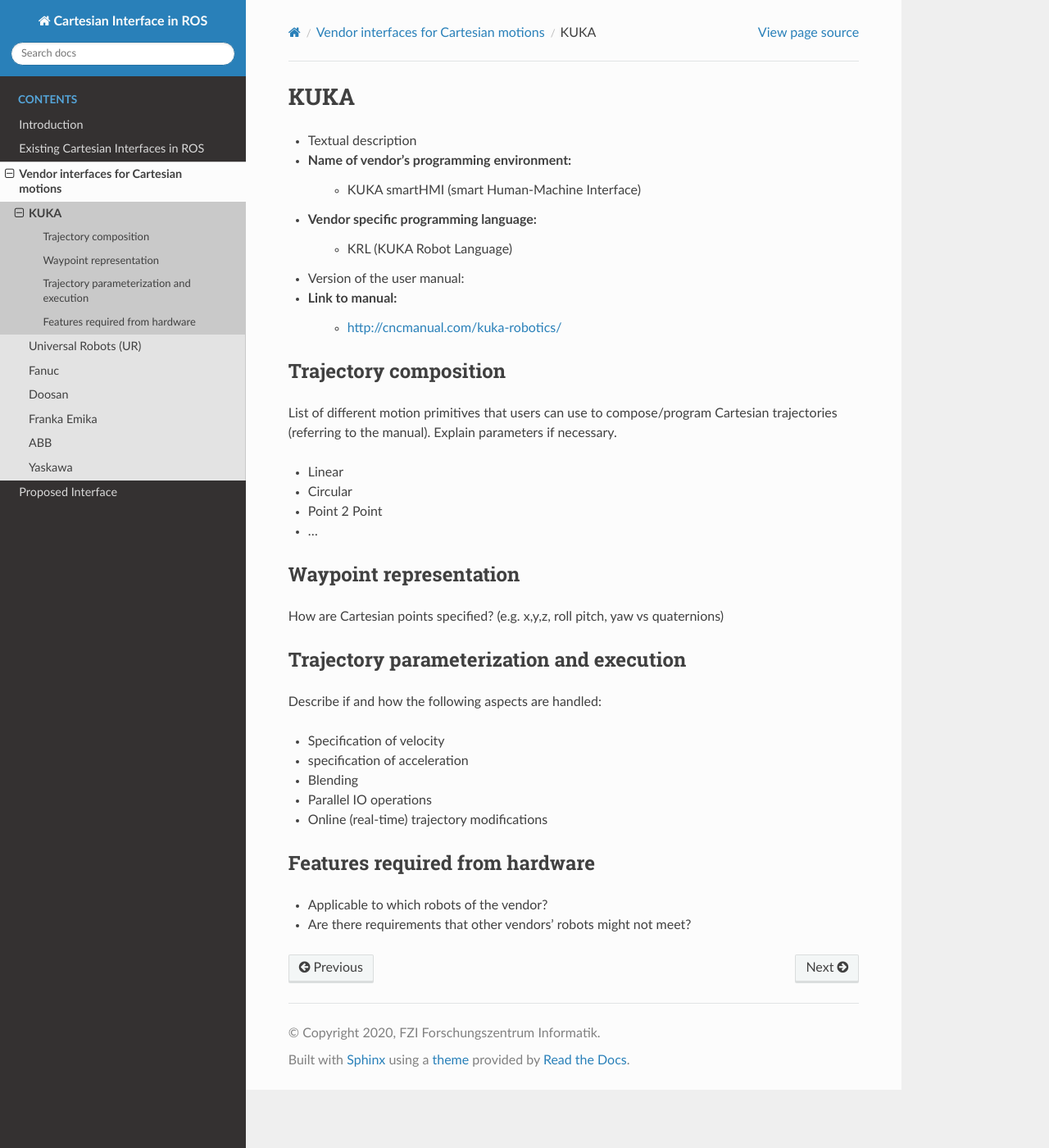
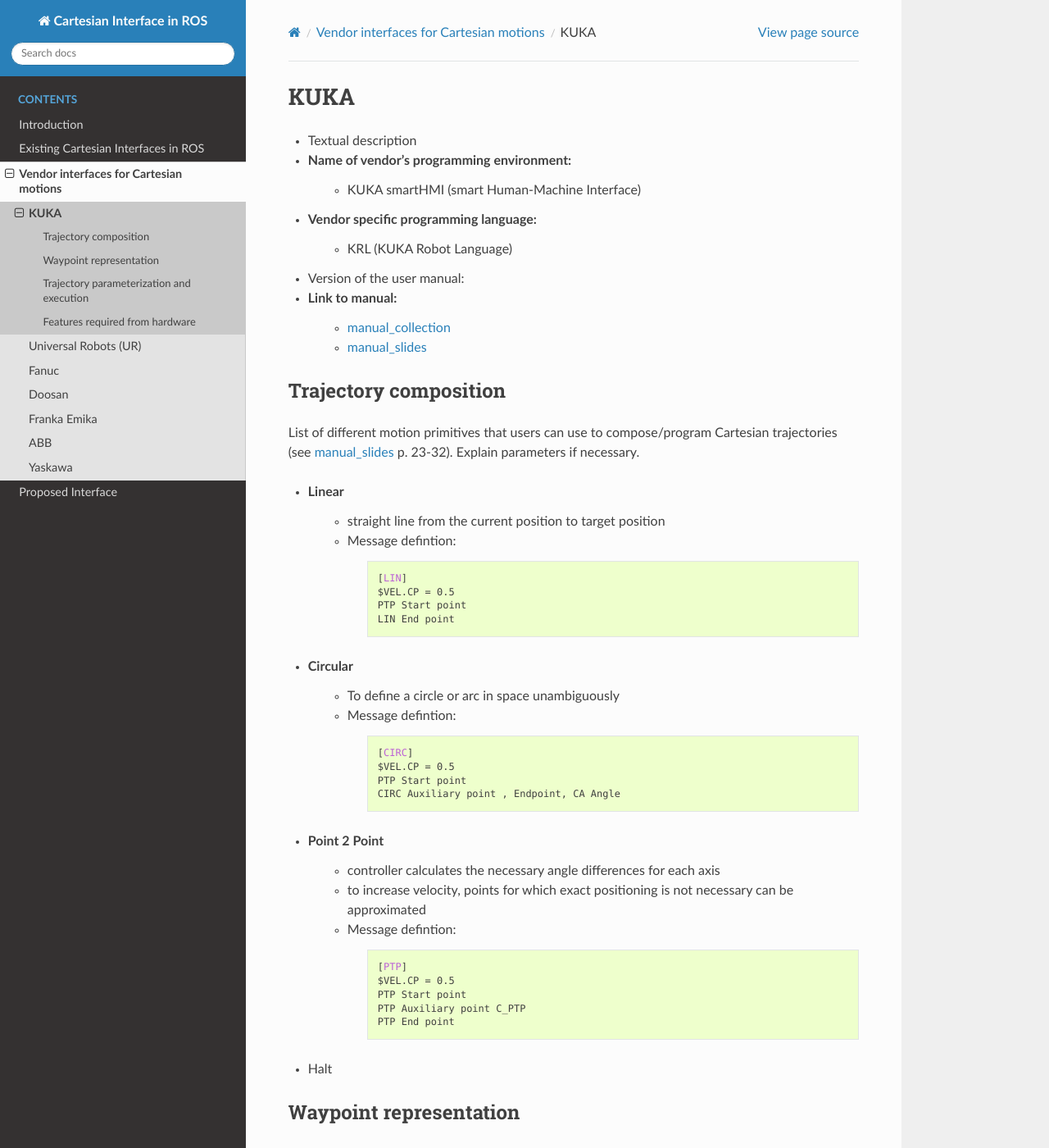
Before and after one commit to fzi-forschungszentrum-informatik/fzi_robot_interface_proposal, a Sphinx documentation site: the page built from source/industry/KUKA.rst, in a window 1280 px wide and 1400 px high. Shown: the whole window at 82% size. Built offline with Sphinx 7.4.7 and the Read the Docs theme 2.0.0, drawn with Linux system fonts in a browser that asks for light colours.

Commit message:
add content to KUKA

```diff
--- a/source/industry/KUKA.rst
+++ b/source/industry/KUKA.rst
@@ -1,5 +1,9 @@
 KUKA
 ====
+
+.. _manual_collection: http://cncmanual.com/kuka-robotics/
+.. _manual_slides: http://media.ee.ntu.edu.tw/personal/pcwu/tutorials/kuka_user_manual.pdf
+
 * Textual description
 * Name of vendor's programming environment:
    * KUKA smartHMI (smart Human-Machine Interface)
@@ -7,19 +11,53 @@ KUKA
    * KRL (KUKA Robot Language)
 * Version of the user manual:
 * Link to manual:
-   * http://cncmanual.com/kuka-robotics/
+   * `manual_collection`_
+   * `manual_slides`_
+
 
 
 Trajectory composition
 ----------------------
 List of different motion primitives that users can use to compose/program
-Cartesian trajectories (referring to the manual).
+Cartesian trajectories (see `manual_slides`_ p. 23-32).
 Explain parameters if necessary.
 
 * Linear
+   * straight line from the current position to target position
+   * Message defintion:
+
+	.. code-block:: yaml
+
+	  [LIN]
+	  $VEL.CP = 0.5
+	  PTP Start point
+	  LIN End point
+
 * Circular
+   * To define a circle or arc in space unambiguously
+   * Message defintion:
+
+	.. code-block:: yaml
+
+	  [CIRC]
+	  $VEL.CP = 0.5
+	  PTP Start point
+	  CIRC Auxiliary point , Endpoint, CA Angle
+
 * Point 2 Point
-* ...
+   * controller calculates the necessary angle differences for each axis
+   * to increase velocity, points for which exact positioning is not necessary can be approximated
+   * Message defintion:
+
+	.. code-block:: yaml
+
+	  [PTP]
+	  $VEL.CP = 0.5
+	  PTP Start point
+	  PTP Auxiliary point C_PTP
+	  PTP End point
+
+* Halt
 
 Waypoint representation
 -----------------------
```
